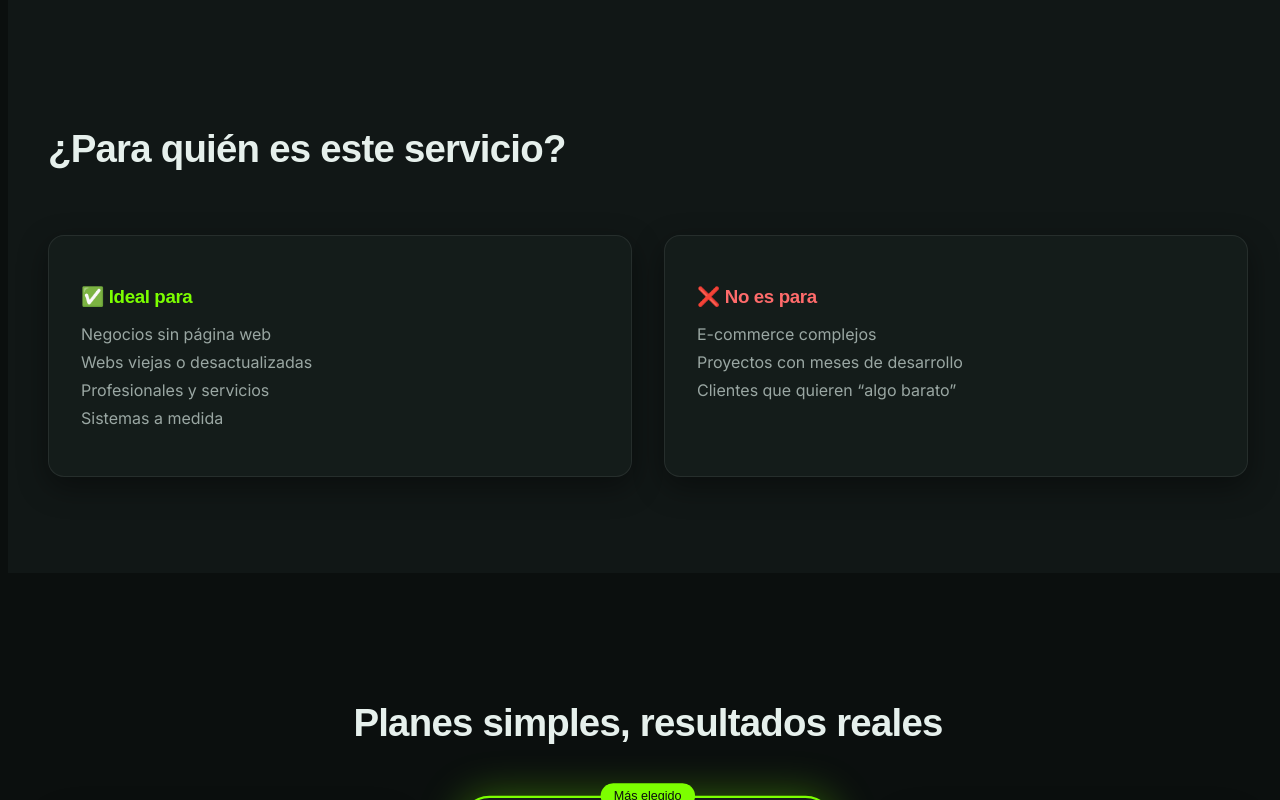
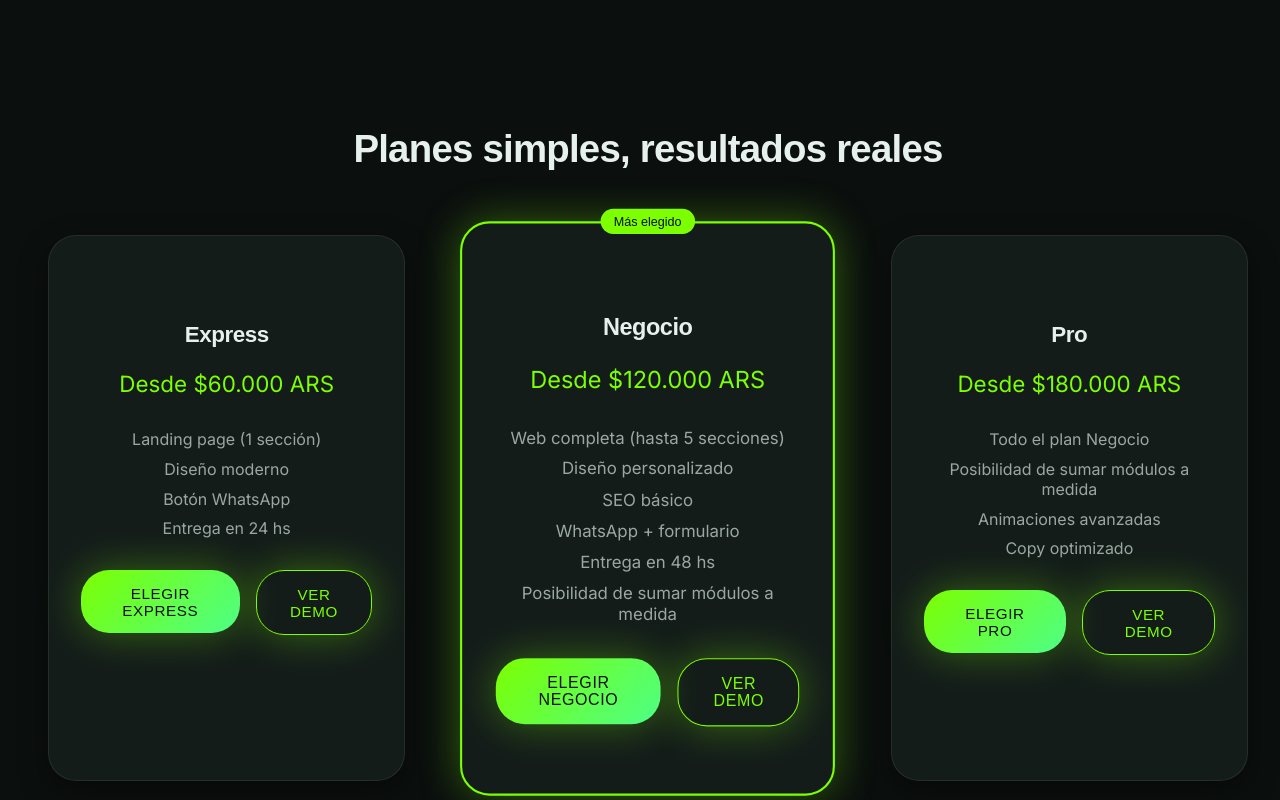
Before and after one commit to leandroArias1/web-express, a React (Vite) app in the folder web-express/: page / in a window 1280 px wide. Shown: the part 1080-1880 px from the top of the page. Built offline with nearby package versions, Linux system fonts and the light colour scheme; a web font is replaced by a local one.

Commit message:
Se saco target, agrego boton de demo a los planes

```diff
--- a/web-express/src/components/layout/Footer.jsx
+++ b/web-express/src/components/layout/Footer.jsx
@@ -14,7 +14,7 @@ const Footer = () => {
 
         <div className="footer__actions">
           <Button
-            href="https://wa.me/5492612113198"
+            href="https://wa.link/1x6woe"
             target="_blank"
           >
             Contactar por WhatsApp
--- a/web-express/src/components/layout/Navbar.jsx
+++ b/web-express/src/components/layout/Navbar.jsx
@@ -15,7 +15,7 @@ const Navbar = () => {
         </nav>
 
         <Button
-          href="https://wa.me/5492612113198"
+          href="https://wa.link/1x6woe"
           target="_blank"
         >
           WhatsApp
--- a/web-express/src/components/sections/Hero.jsx
+++ b/web-express/src/components/sections/Hero.jsx
@@ -33,7 +33,7 @@ const Hero = () => {
           className="hero__actions"
         >
           <Button
-            href="https://wa.me/5492612113198"
+            href="https://wa.link/1x6woe"
             target="_blank"
           >
             Consultar por WhatsApp
--- a/web-express/src/components/sections/Plans.jsx
+++ b/web-express/src/components/sections/Plans.jsx
@@ -26,9 +26,14 @@ const Plans = () => {
               <li>Botón WhatsApp</li>
               <li>Entrega en 24 hs</li>
             </ul>
-            <Button href="https://wa.me/5492612113198">
+            <div className="plan__actions">
+              <Button href="https://wa.link/zddsqj">
                 Elegir Express
               </Button>
+              <Button variant="outline" href="#extras">
+                Ver Demo
+              </Button>
+            </div>
           </motion.div>
 
           {/* NEGOCIO */}
@@ -47,9 +52,14 @@ const Plans = () => {
               <li>Entrega en 48 hs</li>
               <li>Posibilidad de sumar módulos a medida</li>
             </ul>
-            <Button href="https://wa.me/5492612113198">
+            <div className="plan__actions">
+              <Button href="https://wa.link/g3253s">
                 Elegir Negocio
               </Button>
+              <Button variant="outline" href="#extras">
+                Ver Demo
+              </Button>
+            </div>
           </motion.div>
 
           {/* PRO */}
@@ -62,9 +72,15 @@ const Plans = () => {
               <li>Animaciones avanzadas</li>
               <li>Copy optimizado</li>
             </ul>
-            <Button href="https://wa.me/5492612113198">
+            <div className="plan__actions">
+              <Button href="https://wa.link/cjt13g">
                 Elegir Pro
               </Button>
+              <Button variant="outline" href="#extras">
+                Ver Demo
+              </Button>
+            </div>
+
           </motion.div>
         </div>
       </div>
--- a/web-express/src/components/sections/Target.jsx
+++ /dev/null
@@ -1,49 +0,0 @@
-import Section from '../ui/Section'
-import { motion } from 'framer-motion'
-
-const Target = () => {
-  return (
-    <Section variant="soft" id="para-quien">
-      <div className="target">
-        <motion.h2
-          initial={{ opacity: 0, y: 30 }}
-          whileInView={{ opacity: 1, y: 0 }}
-          viewport={{ once: true }}
-          transition={{ duration: 0.5 }}
-          className="target__title"
-        >
-          ¿Para quién es este servicio?
-        </motion.h2>
-
-        <div className="target__grid">
-          <motion.div
-            whileHover={{ y: -6 }}
-            className="target__card"
-          >
-            <h3>✅ Ideal para</h3>
-            <ul>
-              <li>Negocios sin página web</li>
-              <li>Webs viejas o desactualizadas</li>
-              <li>Profesionales y servicios</li>
-              <li>Sistemas a medida</li>
-            </ul>
-          </motion.div>
-
-          <motion.div
-            whileHover={{ y: -6 }}
-            className="target__card target__card--no"
-          >
-            <h3>❌ No es para</h3>
-            <ul>
-              <li>E-commerce complejos</li>
-              <li>Proyectos con meses de desarrollo</li>
-              <li>Clientes que quieren “algo barato”</li>
-            </ul>
-          </motion.div>
-        </div>
-      </div>
-    </Section>
-  )
-}
-
-export default Target
--- a/web-express/src/pages/Home.jsx
+++ b/web-express/src/pages/Home.jsx
@@ -1,6 +1,5 @@
 import Navbar from '../components/layout/Navbar'
 import Hero from '../components/sections/Hero'
-import Target from '../components/sections/Target'
 import Plans from '../components/sections/Plans'
 import Process from '../components/sections/Process'
 import Requirements from '../components/sections/Requirements'
@@ -14,7 +13,6 @@ const Home = () => {
     <>
       <Navbar />
       <Hero />
-      <Target />
       <Plans />
       <Extras />
       <Process />
--- a/web-express/src/styles/global.css
+++ b/web-express/src/styles/global.css
@@ -288,6 +288,22 @@ body {
   border-radius: var(--radius-md);
   font-size: 0.75rem;
   font-family: var(--font-title);
+}
+
+.plan__actions {
+  display: flex;
+  gap: var(--space-sm);
+  margin-top: var(--space-md);
+}
+
+.plan__actions .btn {
+  flex: 1;
+}
+
+@media (max-width: 768px) {
+  .plan__actions {
+    flex-direction: column;
+  }
 }
 
 
```
Lines whose indentation alone changed are shown as unchanged.
